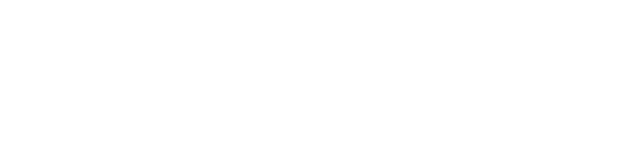
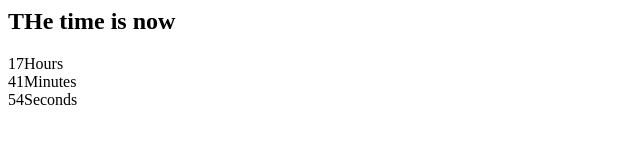
Before and after one commit to Ashutosh-Srivastava/Clock-UI, a plain HTML site: page page2.html in a window 1280 px wide. Shown: the whole page, without its empty margins (0-640 px from the left). Drawn offline with Linux system fonts and the light colour scheme.

Commit message:
HTML and JS script for digital.

```diff
--- a/page2.html
+++ b/page2.html
@@ -0,0 +1,34 @@
+<html>
+  <head>
+    <meta charset="UTF-8" />
+    <title>Digital Clock</title>
+    <link rel="stylesheet" href="styles2.css" />
+  </head>
+  <body>
+    <div id="clock">
+      <h2>THe time is now</h2>
+      <div id="time">
+        <div><span id="hour">00</span><span>Hours</span></div>
+        <div><span id="min">00</span><span>Minutes</span></div>
+        <div><span id="sec">00</span><span>Seconds</span></div>
+      </div>
+    </div>
+    <script type="text/javascript">
+      function clock() {
+        var hours = document.getElementById("hour");
+        var minutes = document.getElementById("min");
+        var seconds = document.getElementById("sec");
+
+        var h = new Date().getHours();
+        var m = new Date().getMinutes();
+        var s = new Date().getSeconds();
+
+        hours.innerHTML = h;
+        minutes.innerHTML = m;
+        seconds.innerHTML = s;
+      }
+
+      var interval=setInterval(clock,1000);
+    </script>
+  </body>
+</html>
```
Also changed, not shown: index.html (+3 -0 lines), styles2.css (added).
